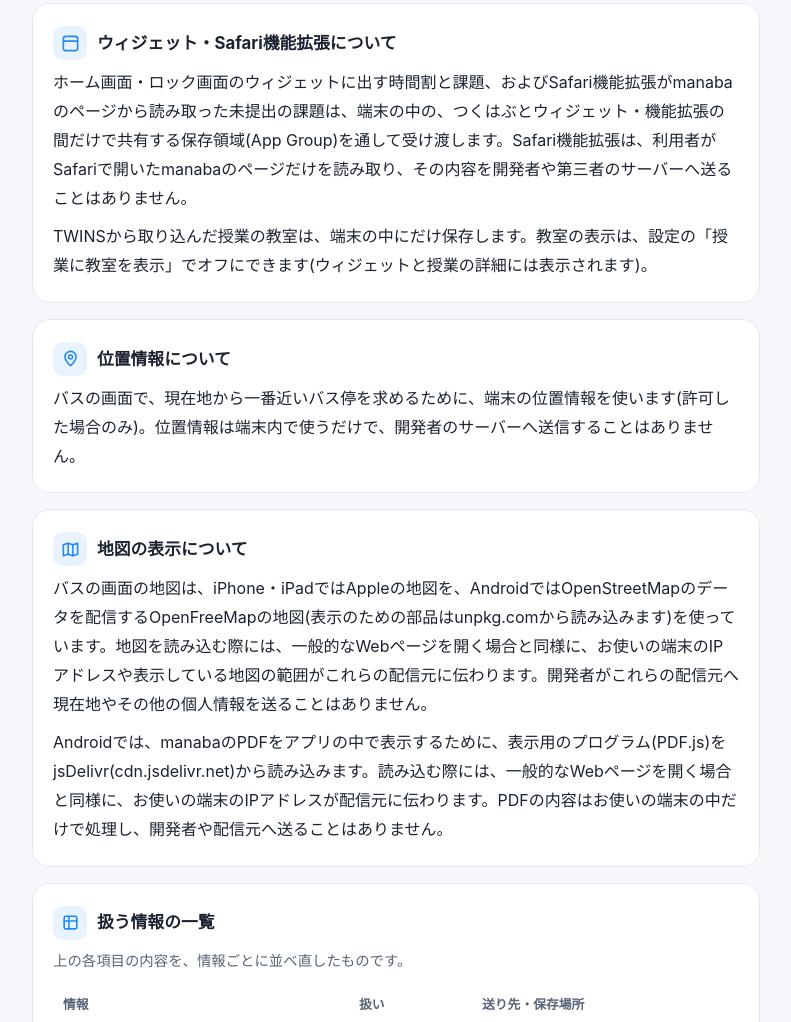
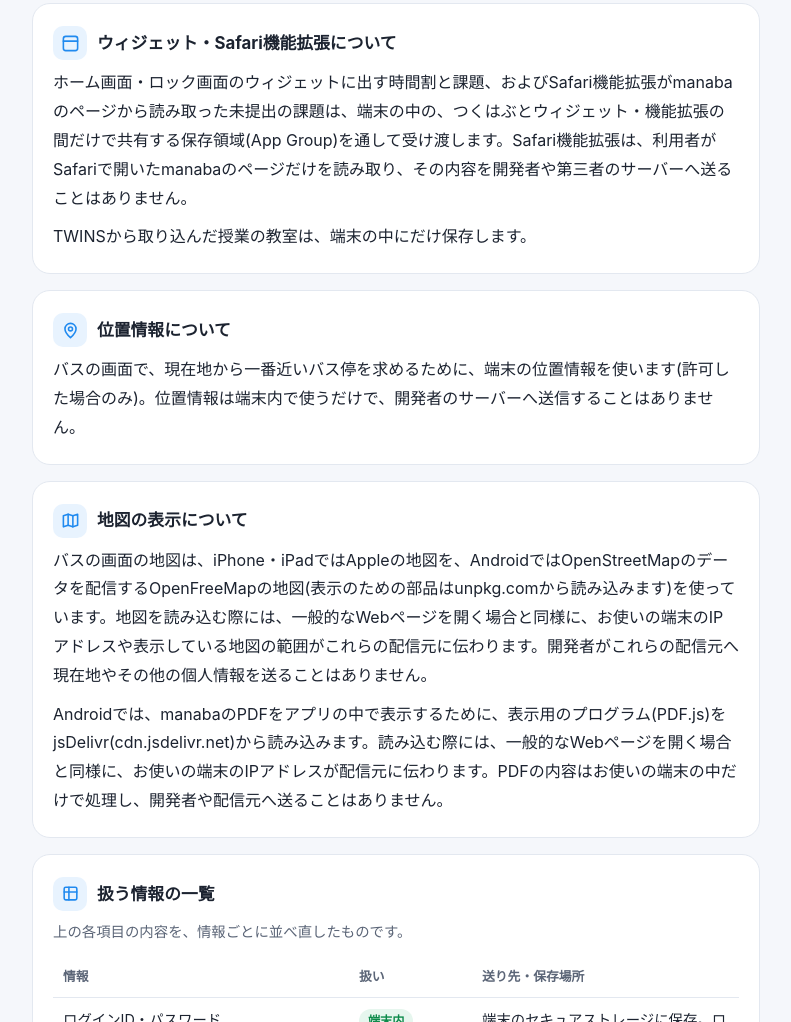
Before and after one commit to hir000o-hub/tsukubahub-support, a plain HTML site: page index.html in a window 1280 px wide. Shown: the part 2428-3450 px from the top of the page, without its empty margins (244-1035 px from the left). Drawn offline with Linux system fonts and the light colour scheme.

Commit message:
プライバシーポリシー: 教室の表示の切り替えの記述を削除
Co-Authored-By: Claude Opus 5.5 <noreply@anthropic.com>

```diff
--- a/index.html
+++ b/index.html
@@ -262,7 +262,7 @@
         ウィジェット・Safari機能拡張について
       </h3>
       <p>ホーム画面・ロック画面のウィジェットに出す時間割と課題、およびSafari機能拡張がmanabaのページから読み取った未提出の課題は、端末の中の、つくはぶとウィジェット・機能拡張の間だけで共有する保存領域(App Group)を通して受け渡します。Safari機能拡張は、利用者がSafariで開いたmanabaのページだけを読み取り、その内容を開発者や第三者のサーバーへ送ることはありません。</p>
-      <p>TWINSから取り込んだ授業の教室は、端末の中にだけ保存します。教室の表示は、設定の「授業に教室を表示」でオフにできます(ウィジェットと授業の詳細には表示されます)。</p>
+      <p>TWINSから取り込んだ授業の教室は、端末の中にだけ保存します。</p>
     </section>
 
     <section class="card">
```
